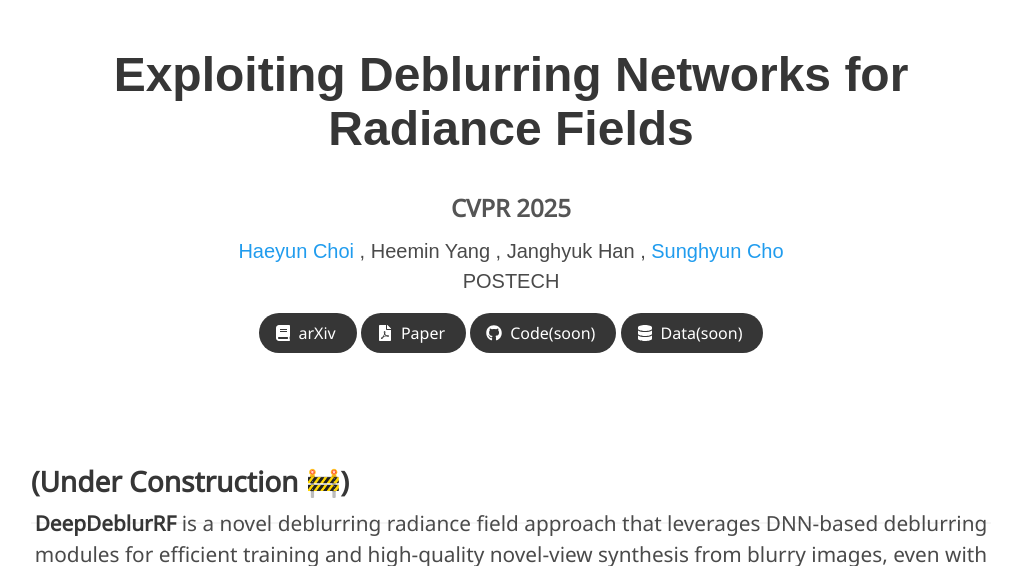
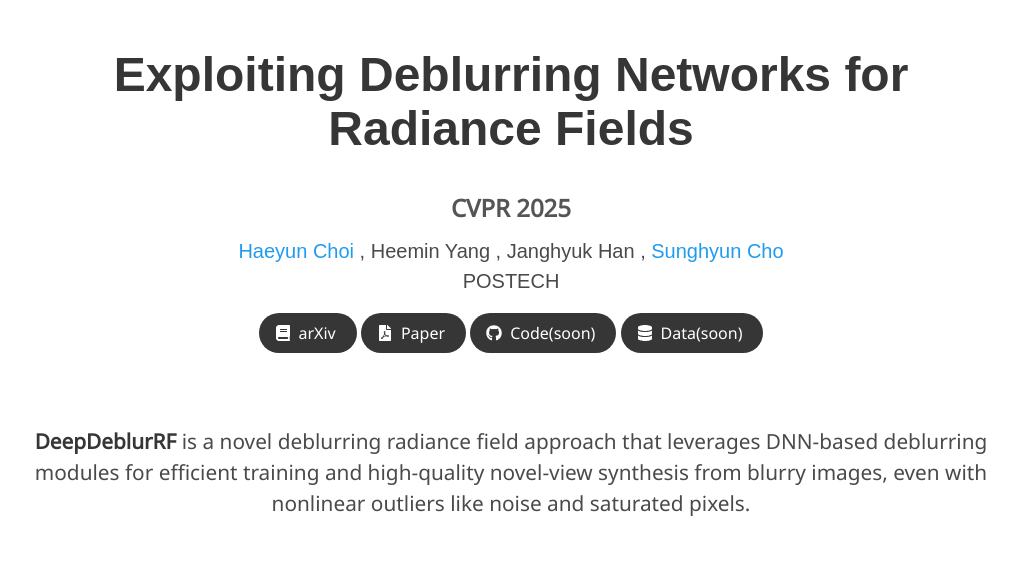
Before and after one commit to haeyun-choi/DDRF_site, a Jekyll site: the page built from index.md, in a window 1280 px wide and 900 px high, cut to the strip 0-566 px from the top of the window. Shown: the whole strip, without its empty margins (129-1146 px from the left). Built offline with Jekyll 4.4.1, drawn with Linux system fonts in a browser that asks for light colours; some web fonts are replaced.

Commit message:
Update index.md

```diff
--- a/index.md
+++ b/index.md
@@ -16,9 +16,6 @@ arxiv: https://arxiv.org/abs/2502.14454
 paper: https://drive.google.com/file/d/1RS11tWRO0MYgHEKAvr_NSB_uADJMbSij/view?usp=sharing
 code: https://haeyun-choi.github.io/DDRF_site/
 data: https://haeyun-choi.github.io/DDRF_site/
----
-
-## (Under Construction 🚧)
 ---
 
 <!-- Title and abstract section -->
```
